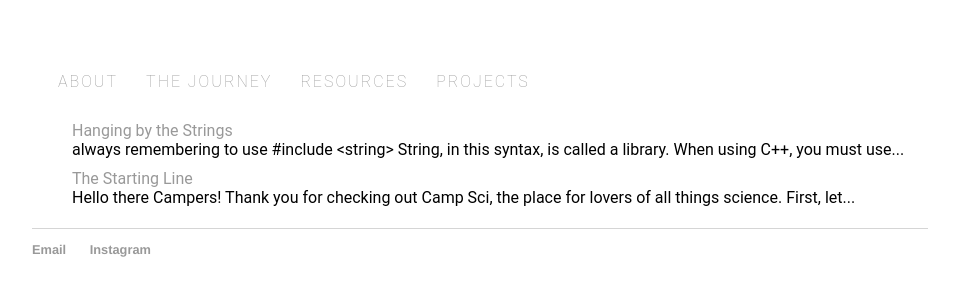
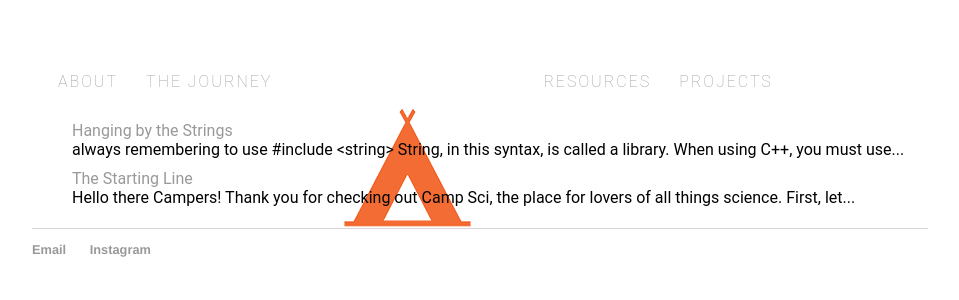
Before and after one commit to campsci/campsci.github.io, a Jekyll site: the page built from home/home.html, in a window 1280 px wide. Shown: the top 300 px of the page, without its empty margins (160-1119 px from the left). Built offline with Jekyll 4.4.1, drawn with Linux system fonts in a browser that asks for light colours.

Commit message:
Update home.html

```diff
--- a/home/home.html
+++ b/home/home.html
@@ -16,7 +16,7 @@ permalink: /home/
     <ul>
 	    <li><a href="/about">About</a></li>
 	    <li><a href="/journey">The Journey</a></li>
-	    <li><a class="logo" href="/home"><img src="http://camp-sci.com/campsciheaderlogo.png"></a></li>
+	    <li><img src="http://camp-sci.com/campsciheaderlogo.png"></li>
 	    <li><a href="/resources">Resources</a></li>
 	    <li><a href="/projects">Projects</a></li>
     </ul>
```
